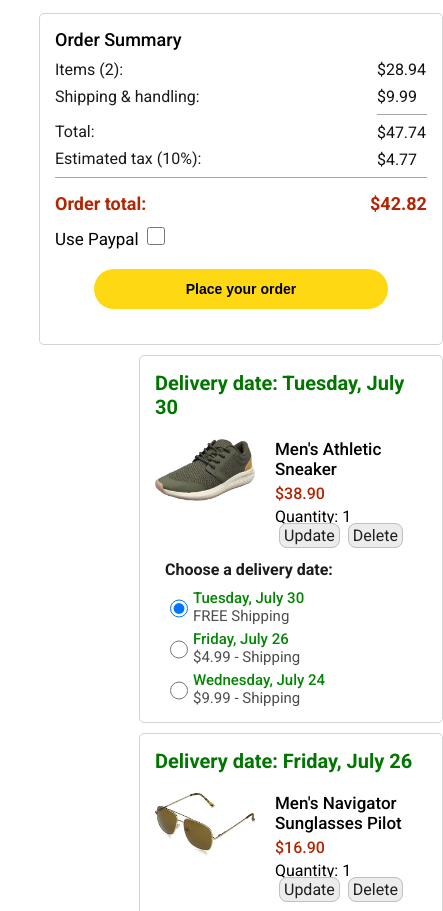
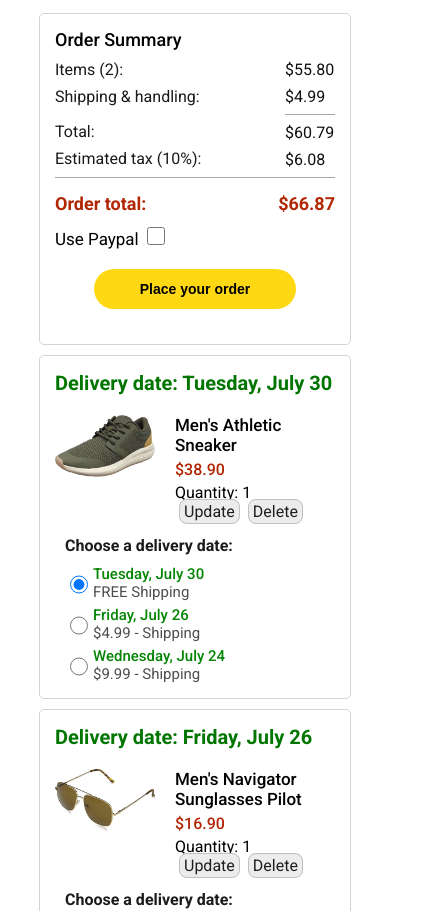
Before and after one commit to Vishal-Bisht/My-Project, a plain HTML site: page checkout.html in a window 390 px wide. Shown: the part 127-1038 px from the top of the page, 443 px wide, since content can reach past the window. Drawn offline with nearby package versions, Linux system fonts and the light colour scheme.

Commit message:
making order summary interactive

```diff
--- a/checkout.html
+++ b/checkout.html
@@ -51,6 +51,7 @@
   </div>
 
   <script type="module" src="scripts/checkout.js"></script>
+  <script type="module" src="scripts/orderSummary.js"></script>
 </body>
 
 </html>
--- a/data/deliveryOptions.js
+++ b/data/deliveryOptions.js
@@ -10,4 +10,15 @@ export const deliveryOptions = [{
   id: '3',
   deliveryDays: 1,
   price: 999
-}]
+}];
+
+export function getDeliveryID(deliveryOptionId){
+  let deliveryOption = null;
+
+  deliveryOptions.forEach((option) => {
+    if (option.id === deliveryOptionId) {
+      deliveryOption = option;
+    }
+  });
+  return deliveryOption || deliveryOption[0];
+}
--- a/data/products.js
+++ b/data/products.js
@@ -1,3 +1,14 @@
+export function getProduct(productId){
+  let matchingProduct = null;
+
+    products.forEach((product) => {
+      if (product.id === productId) {
+        matchingProduct = product;
+      }
+    });
+    return matchingProduct;
+}
+
 export const products = [
   {
     id: "e43638ce-6aa0-4b85-b27f-e1d07eb678c6",
--- a/scripts/checkout.js
+++ b/scripts/checkout.js
@@ -1,6 +1,7 @@
 import { cart, CartquantityCount, updateItemQuantity, removeFromCart, updateDeliveryOptions } from '../data/cart.js';
-import { products } from '../data/products.js';
+import { products, getProduct } from '../data/products.js';
 import { deliveryOptions } from '../data/deliveryOptions.js';
+import { renderPaymentSummary } from './orderSummary.js';
 import { formatCurrency } from './utils/money.js';
 import dayjs from 'https://unpkg.com/dayjs@1.11.10/esm/index.js';
 
@@ -8,8 +9,6 @@ import dayjs from 'https://unpkg.com/dayjs@1.11.10/esm/index.js';
 function renderOrderPage() {
 
   const today = dayjs();
-
-  let date = today.add(7, 'days');
 
   let cartHTML = ``;
 
@@ -24,7 +23,6 @@ function renderOrderPage() {
     products.forEach((product) => {
       if (product.id === productId) {
         matchingProduct = product;
-        return;
       }
     });
 
@@ -64,48 +62,7 @@ function renderOrderPage() {
 
   document.querySelector('.cart-grid-item-container').innerHTML = cartHTML;
 
-  cartHTML = `<div class="order-summary-container">
-            <div class="summary_header">Order Summary</div>
-            <div class="order-summary-grid">
-            <div class="order-total-charges">
-              <div class="charges items">
-                Items (2):
-              </div>
-              <div class="charges shipping">
-                Shipping & handling:
-              </div>
-              <div class="charges total">Total:</div>
-              <div class="charges tax">
-                Estimated tax (10%):
-              </div>
-            </div>
-            <div class="order-total-value">
-              <div class="value Item">
-                $28.94
-              </div>
-              <div class="value Shipping">
-                $9.99
-              </div>
-              <div class="value Total">
-                $47.74
-              </div>
-              <div class="value Tax">
-                $4.77
-              </div>
-            </div>
-            </div>
-            <div class="total-and-payment">
-              <div class="order-total"><div>Order total:</div><div class="total-value">$42.82</div></div>
-                <div class="payment-check">
-                  Use Paypal <input class = "btn btn payment_check" type="checkbox">
-                  <div class="btn-pyo-container">
-                    <button class="btn pyo">Place your order</button>
-                    </div>
-                    </div>
-                    </div>
-                    </div>`;
-
-  document.querySelector('.cart-grid-order-summary-container').innerHTML = cartHTML;
+  renderPaymentSummary();
 
   function deliveryOptionsHTML(matchingProduct, cart_items) {
     let html = '';
@@ -132,6 +89,7 @@ function renderOrderPage() {
     link.addEventListener('click', () => {
       const productId = link.dataset.productId;
       updateItemQuantity(productId);
+      renderOrderPage();
     });
   });
 
@@ -157,3 +115,4 @@ function renderOrderPage() {
 }
 
 renderOrderPage();
+renderPaymentSummary();
--- /dev/null
+++ b/scripts/orderSummary.js
@@ -0,0 +1,63 @@
+import { cart, CartquantityCount } from '../data/cart.js';
+import { getProduct } from '../data/products.js';
+import { getDeliveryID } from '../data/deliveryOptions.js';
+import { formatCurrency } from './utils/money.js';
+
+
+export function renderPaymentSummary() {
+  let productPrice = 0;
+  let shippingPrice = 0;
+  cart.forEach((cartItem) => {
+    const product = getProduct(cartItem.id);
+    productPrice += product.price * cartItem.quantity;
+    const deliveryOptions = getDeliveryID(cartItem.deliveryOptionId);
+    shippingPrice += deliveryOptions.price
+  });
+
+  const totalBeforTax = productPrice + shippingPrice;
+  const tax = totalBeforTax * 0.1;
+  const total = totalBeforTax + tax;
+
+  const total_items = CartquantityCount();
+  const cartHTML = `<div class="order-summary-container">
+          <div class="summary_header">Order Summary</div>
+          <div class="order-summary-grid">
+          <div class="order-total-charges">
+            <div class="charges items total_cart_items">
+              Items (${total_items}):
+            </div>
+            <div class="charges shipping">
+              Shipping & handling:
+            </div>
+            <div class="charges total">Total:</div>
+            <div class="charges tax">
+              Estimated tax (10%):
+            </div>
+          </div>
+          <div class="order-total-value">
+            <div class="value Item">
+              $${formatCurrency(productPrice)}
+            </div>
+            <div class="value Shipping">
+              $${formatCurrency(shippingPrice)}
+            </div>
+            <div class="value Total">
+              $${formatCurrency(totalBeforTax)}
+            </div>
+            <div class="value Tax">
+              $${formatCurrency(tax)}
+            </div>
+          </div>
+          </div>
+          <div class="total-and-payment">
+            <div class="order-total"><div>Order total:</div><div class="total-value">$${formatCurrency(total)}</div></div>
+              <div class="payment-check">
+                Use Paypal <input class = "btn btn payment_check" type="checkbox">
+                <div class="btn-pyo-container">
+                  <button class="btn pyo">Place your order</button>
+                  </div>
+                  </div>
+                  </div>
+                  </div>`;
+  document.querySelector('.cart-grid-order-summary-container').innerHTML = cartHTML;
+}
--- a/scripts/utils/money.js
+++ b/scripts/utils/money.js
@@ -1,3 +1,3 @@
 export function formatCurrency(priceCents) {
- return (priceCents / 100).toFixed(2);
+ return (Math.round(priceCents) / 100).toFixed(2);
 };
--- a/styles/cart.css
+++ b/styles/cart.css
@@ -264,6 +264,10 @@ body {
     grid-template-columns:1fr;
   }
 
+  .cart-grid-item-container{
+    padding-left: 0px;
+  }
+
   .cart-grid-order-summary-container {
     grid-column: 1;
     grid-row: 1;
```
